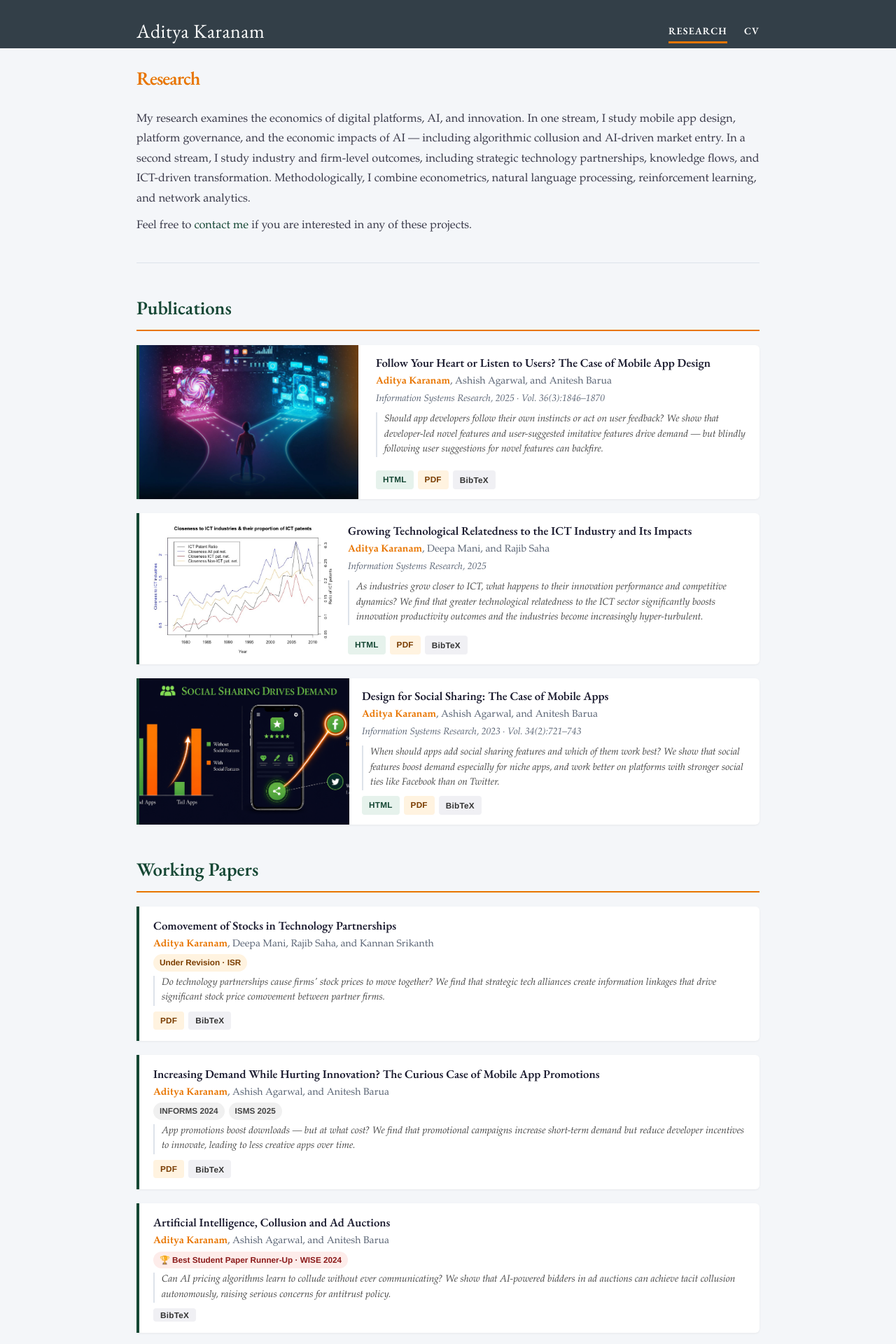
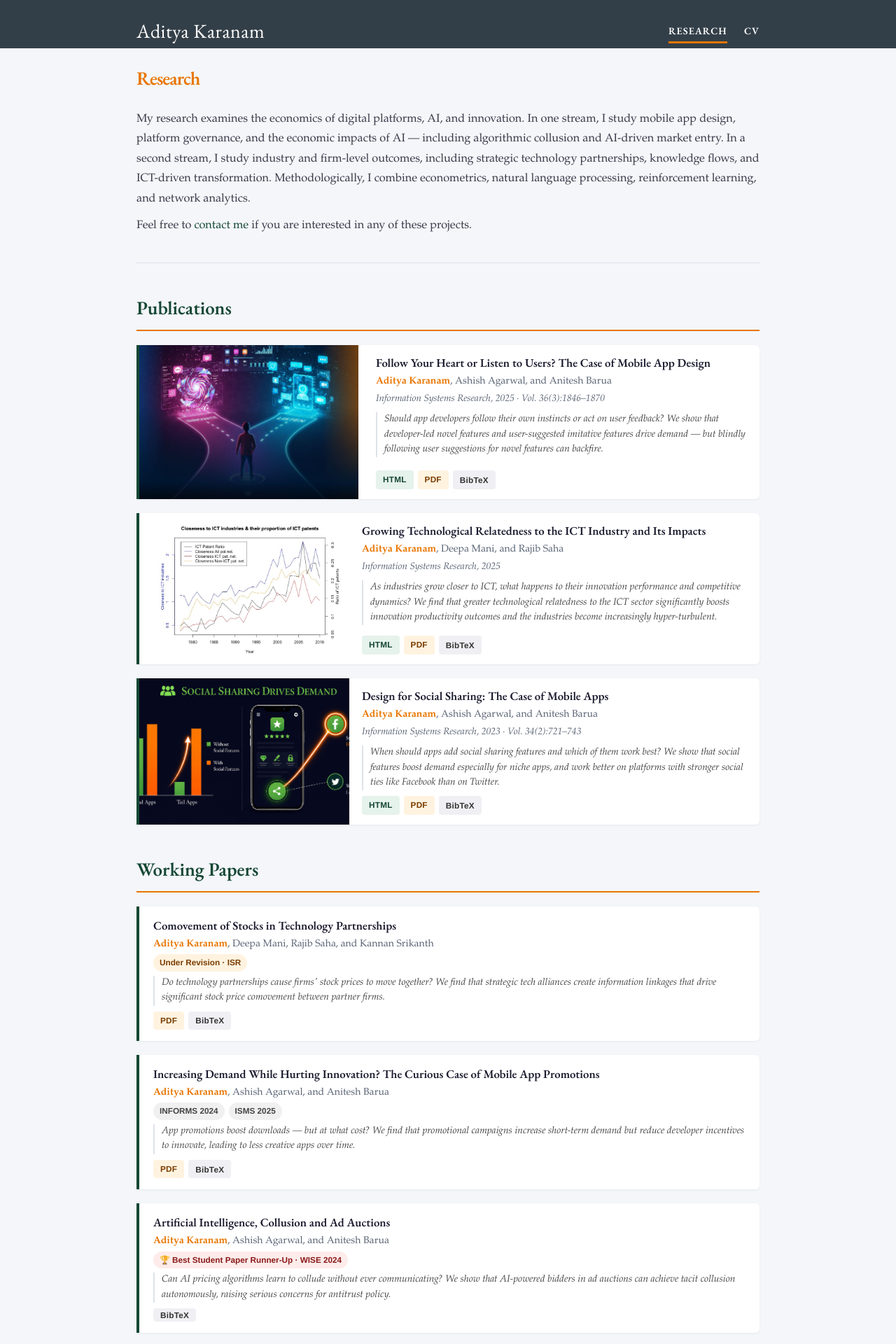
Before and after one commit to askaranam/askaranam.github.io, a Jekyll site: the page built from research.html, in a window 1280 px wide. Shown: the top 1920 px of the page at 70% size. Built offline with Jekyll 4.4.1, drawn with Linux system fonts in a browser that asks for light colours; nearby versions of some CDN libraries; some web fonts are replaced.

Commit message:
Update research.html

```diff
--- a/research.html
+++ b/research.html
@@ -102,7 +102,7 @@ render_with_liquid: false
 
 <!-- PAPER 2 — Replace placeholder with <img> after uploading image -->
 <div class="paper" style="min-height: 200px;">
-  <div class="paper-image-col" style="flex: 0 0 280px; max-width: 280px; min-height: 200px; background: white;">
+  <div class="paper-image-col" style="flex: 0 0 300px; max-width: 300px; min-height: 200px; background: white;">
     <img class="paper-image" src="/images/Closeness_to_ICT_industries.jpg" style="width: 100%; height: 200px; object-fit: contain; object-position: center; display: block; background: white; padding: 8px;">
   </div>
   <div class="paper-body">
```
